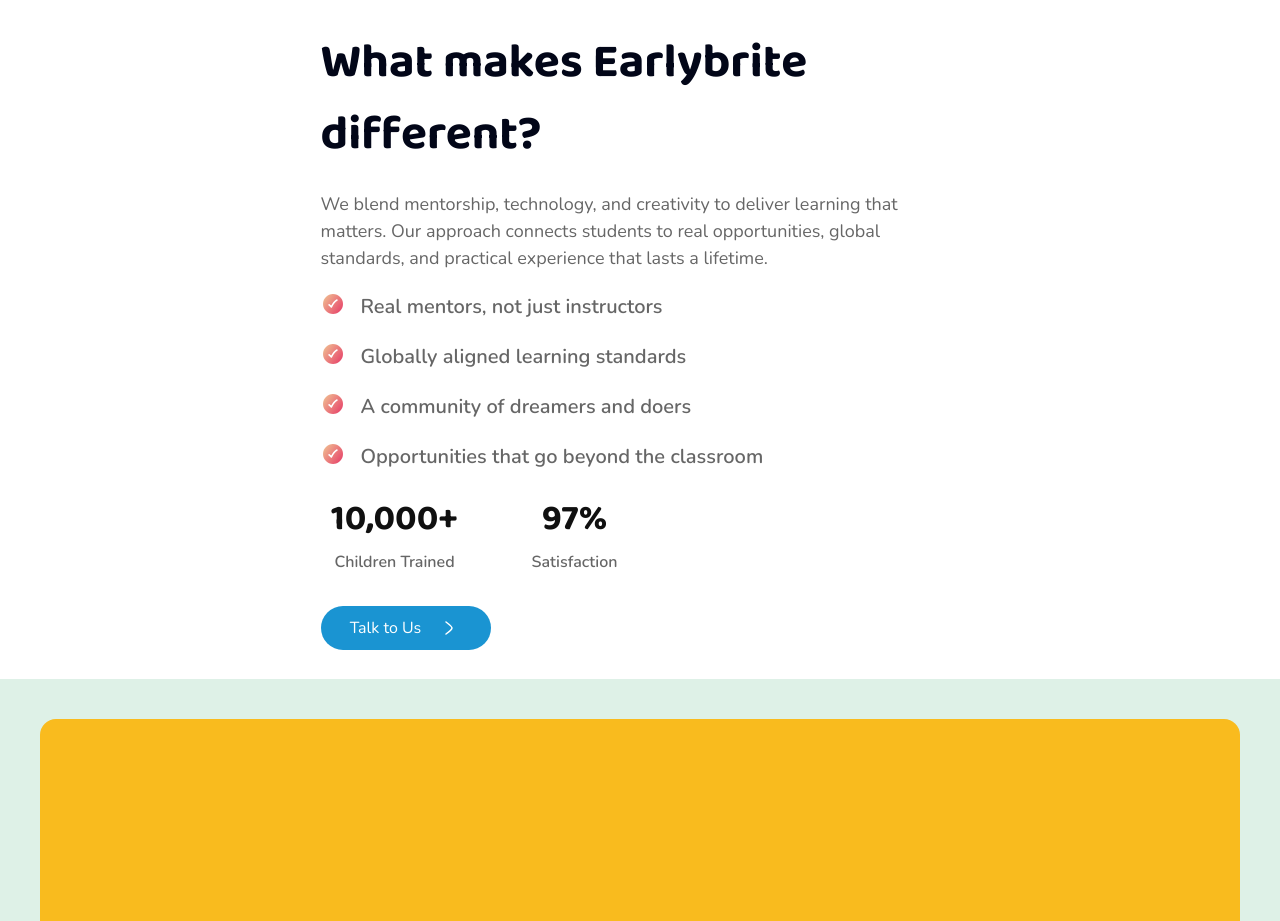
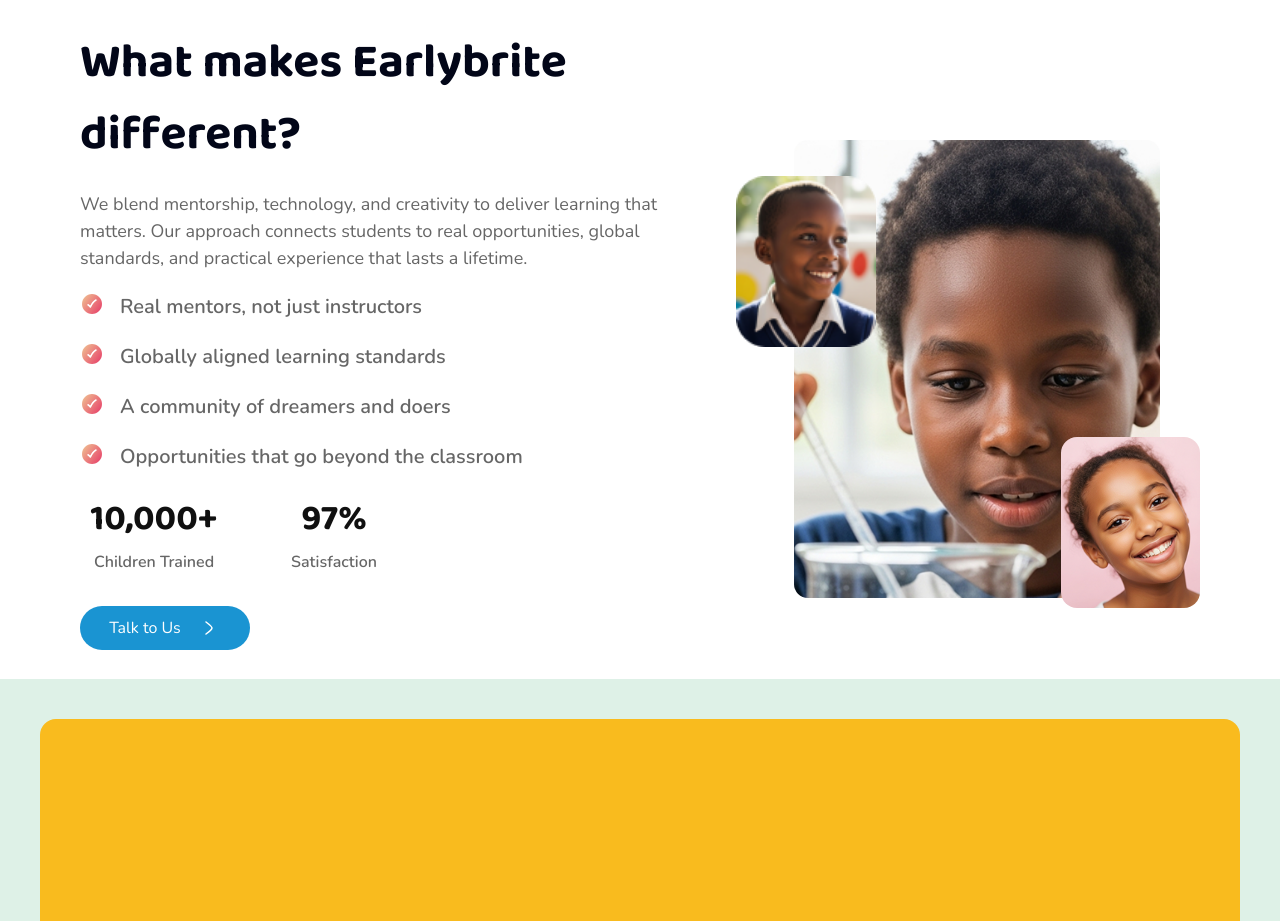
Before and after one commit to EARLYBRITE2025/earlybriteschools, a Next.js app: page / in a window 1280 px wide. Shown: the part 4560-5481 px from the top of the page. Built offline with nearby package versions, Linux system fonts and the light colour scheme.

Commit message:
added flex to hero image

```diff
--- a/src/componentspages/home/about.tsx
+++ b/src/componentspages/home/about.tsx
@@ -51,7 +51,7 @@
 
       </section>
       </div>
-<section className="relative px-[40px] flex flex-col items-center justify-center w-full md:hidden">
+<section className="relative px-[40px] flex flex-col items-center justify-center w-full md:hidden xl:flex">
   {/* Main Image */}
   <Image
     src="/images/Pictures(1).png"
```
